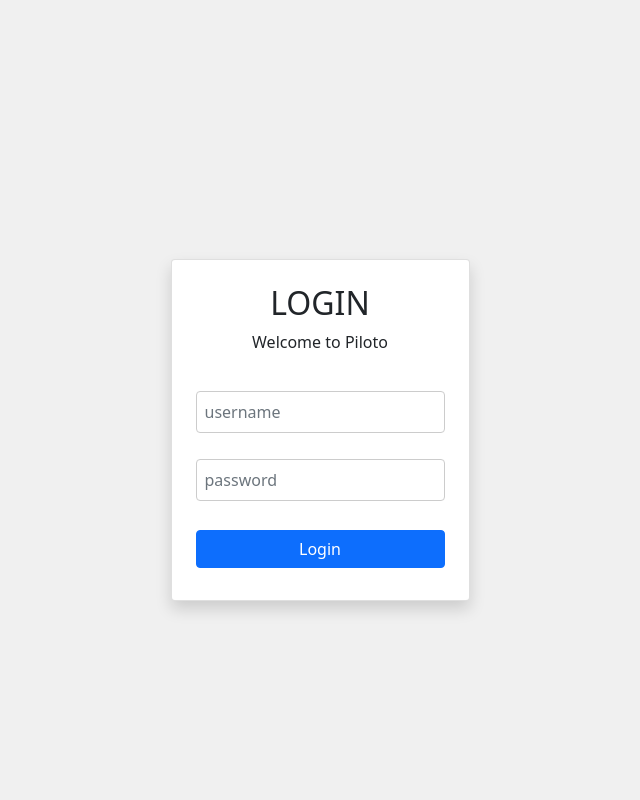
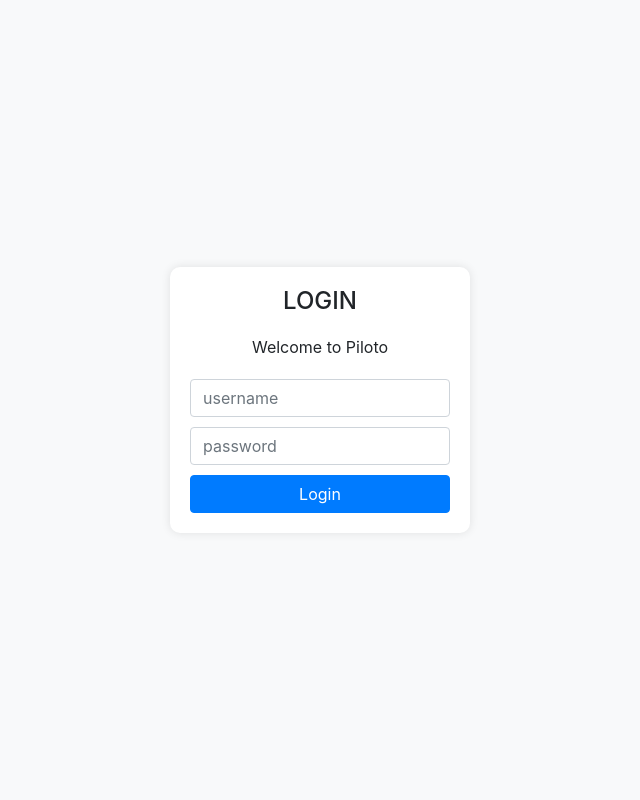
Before and after one commit to bearfoxbadgercat/C964_capstone_piloto, a Flask app: page / in a window 1280 px wide. Shown: the whole page, without its empty margins (320-960 px from the left). Run offline with Flask 3, Linux system fonts and the light colour scheme; some libraries are stand-ins or nearby versions.

Commit message:
Created: Login correct logs in with test credentials Added fade-out/fade-in effect from login to dashboard Added logout ability back to login page

```diff
--- a/frontend/css/styles.css
+++ b/frontend/css/styles.css
@@ -65,3 +65,19 @@
 .text-center {
     text-align: center;
 }
+
+/* Animation class for fading out */
+/* styles.css */
+
+.fade-out {
+    animation: fadeOut 0.5s forwards;
+}
+
+@keyframes fadeOut {
+    from {
+        opacity: 1;
+    }
+    to {
+        opacity: 0;
+    }
+}
--- a/frontend/templates/login.html
+++ b/frontend/templates/login.html
@@ -3,26 +3,71 @@
 <head>
     <meta charset="UTF-8">
     <meta name="viewport" content="width=device-width, initial-scale=1.0">
-    <title>Login Page</title>
-    <link href="https://cdn.jsdelivr.net/npm/bootstrap@5.1.3/dist/css/bootstrap.min.css" rel="stylesheet">
-    <link rel="stylesheet" href="styles.css">
+    <title>Login</title>
+    <link rel="stylesheet" href="https://stackpath.bootstrapcdn.com/bootstrap/4.5.2/css/bootstrap.min.css">
+    <style>
+        body {
+            display: none; /* Initially hide the body for fade-in effect */
+            justify-content: center;
+            align-items: center;
+            height: 100vh;
+            background-color: #f8f9fa;
+            display: flex; /* Use flexbox */
+        }
+        .login-container {
+            width: 300px;
+            padding: 20px;
+            background-color: white;
+            border-radius: 10px;
+            box-shadow: 0 0 10px rgba(0, 0, 0, 0.1);
+        }
+        .login-container h1 {
+            font-size: 24px;
+            margin-bottom: 20px;
+        }
+        .login-container p {
+            margin-bottom: 20px;
+        }
+        .form-control {
+            margin-bottom: 10px;
+        }
+        .btn-primary {
+            width: 100%;
+        }
+    </style>
 </head>
 <body>
-    <div class="container d-flex align-items-center justify-content-center" style="min-height: 100vh;">
-        <div class="card p-4 shadow">
-            <h2 class="card-title text-center">LOGIN</h2>
-            <p class="text-center">Welcome to Piloto</p>
-            <form id="loginForm" class="mt-3" method="POST" action="/login">
-                <div class="mb-3">
-                    <input type="text" class="form-control" name="username" placeholder="username" required>
-                </div>
-                <div class="mb-3">
-                    <input type="password" class="form-control" name="password" placeholder="password" required>
-                </div>
-                <button type="submit" class="btn btn-primary w-100">Login</button>
-            </form>
-        </div>
+    <div class="login-container text-center">
+        <h1>LOGIN</h1>
+        <p>Welcome to Piloto</p>
+        {% with messages = get_flashed_messages() %}
+          {% if messages %}
+            <div class="alert alert-danger" role="alert">
+              {{ messages[0] }}
+            </div>
+          {% endif %}
+        {% endwith %}
+        <form id="login-form" method="POST" action="{{ url_for('login') }}">
+            <input type="text" class="form-control" name="username" placeholder="username" required>
+            <input type="password" class="form-control" name="password" placeholder="password" required>
+            <button type="submit" class="btn btn-primary">Login</button>
+        </form>
     </div>
-    <script src="script.js"></script>
+
+    <script src="https://code.jquery.com/jquery-3.5.1.min.js"></script>
+    <script src="https://cdn.jsdelivr.net/npm/@popperjs/core@2.5.4/dist/umd/popper.min.js"></script>
+    <script src="https://stackpath.bootstrapcdn.com/bootstrap/4.5.2/js/bootstrap.min.js"></script>
+    <script>
+        $(document).ready(function() {
+            $('body').fadeIn(1000); // Fade in effect on load
+        });
+        document.getElementById('login-form').addEventListener('submit', function(event) {
+            event.preventDefault();
+            var form = this;
+            $('body').fadeOut(1000, function() {
+                form.submit();
+            });
+        });
+    </script>
 </body>
 </html>
--- a/src/app.py
+++ b/src/app.py
@@ -4,43 +4,33 @@
 app.secret_key = 'your_secret_key'  # Needed for session management
 
 
-# Add a new route for the home
 @app.route('/')
 def home():
-    print("Session keys:", session.keys())  # Print session keys for debugging
     if 'username' in session:
         return redirect(url_for('dashboard'))
     return render_template('login.html')
 
 
-# Add a new route for the login
 @app.route('/login', methods=['POST'])
 def login():
-    """
-    Authenticate the user and redirect to the dashboard or back to home on failure.
-    """
     username = request.form['username']
     password = request.form['password']
     if username == 'test' and password == 'test':
+        print("You're using def login() in app.py")
         session['username'] = username
         return redirect(url_for('dashboard'))
     else:
         flash('Invalid username or password!')
-        return redirect(url_for('home'))  # Correctly redirect to home on failure
+        return redirect(url_for('home'))
 
 
-# Add a new route for the dashboard
 @app.route('/dashboard')
 def dashboard():
-    """
-    Render the dashboard page if the user is logged in, otherwise redirect to home.
-    """
     if 'username' in session:
         return render_template('main.html')
     return redirect(url_for('home'))
 
 
-# Add a new route for the logout
 @app.route('/logout')
 def logout():
     session.pop('username', None)
```
Also changed, not shown: frontend/js/scripts.js (+13 -5 lines), frontend/templates/main.html (+29 -3 lines), frontend/templates/test_login.html (added, +67 -0 lines).
